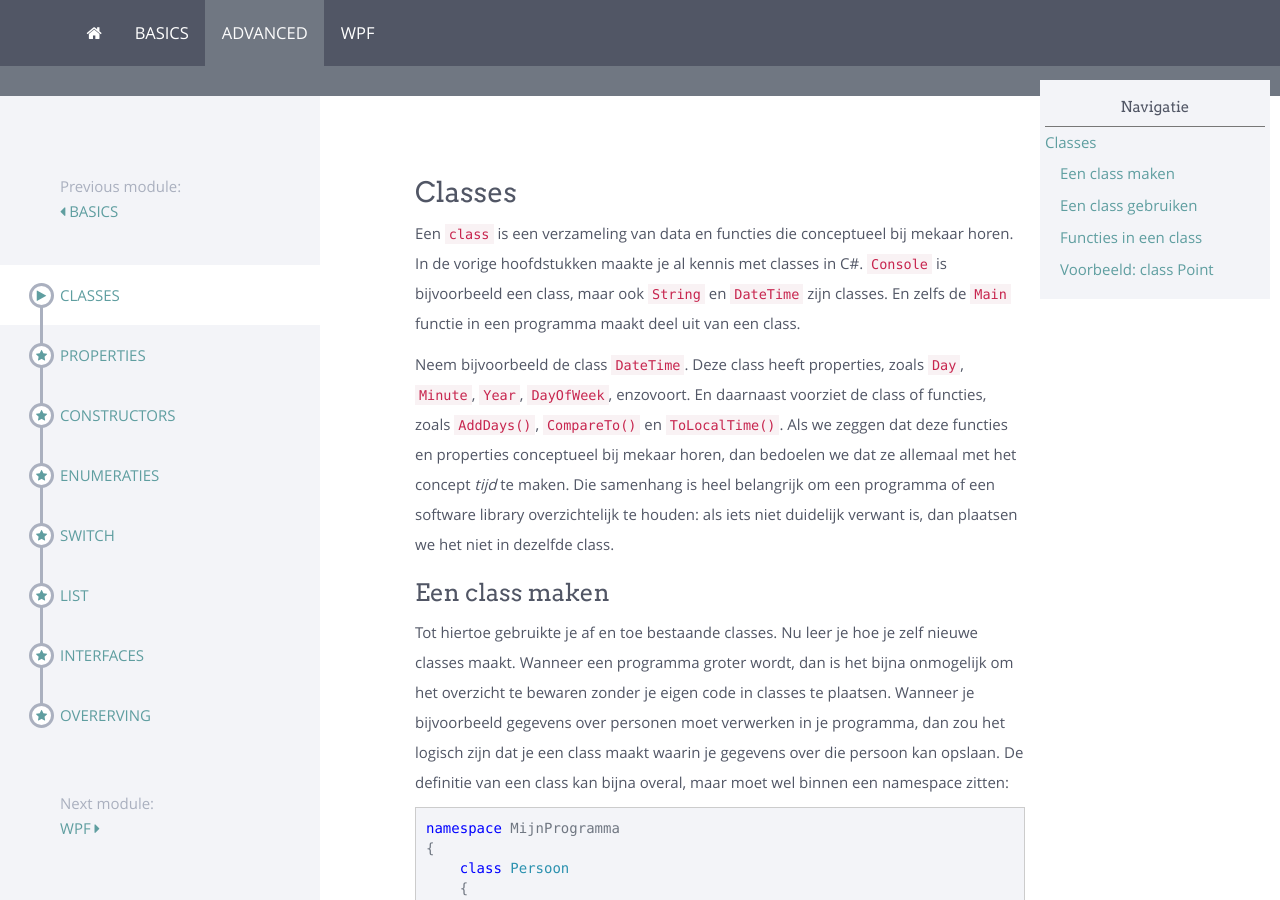
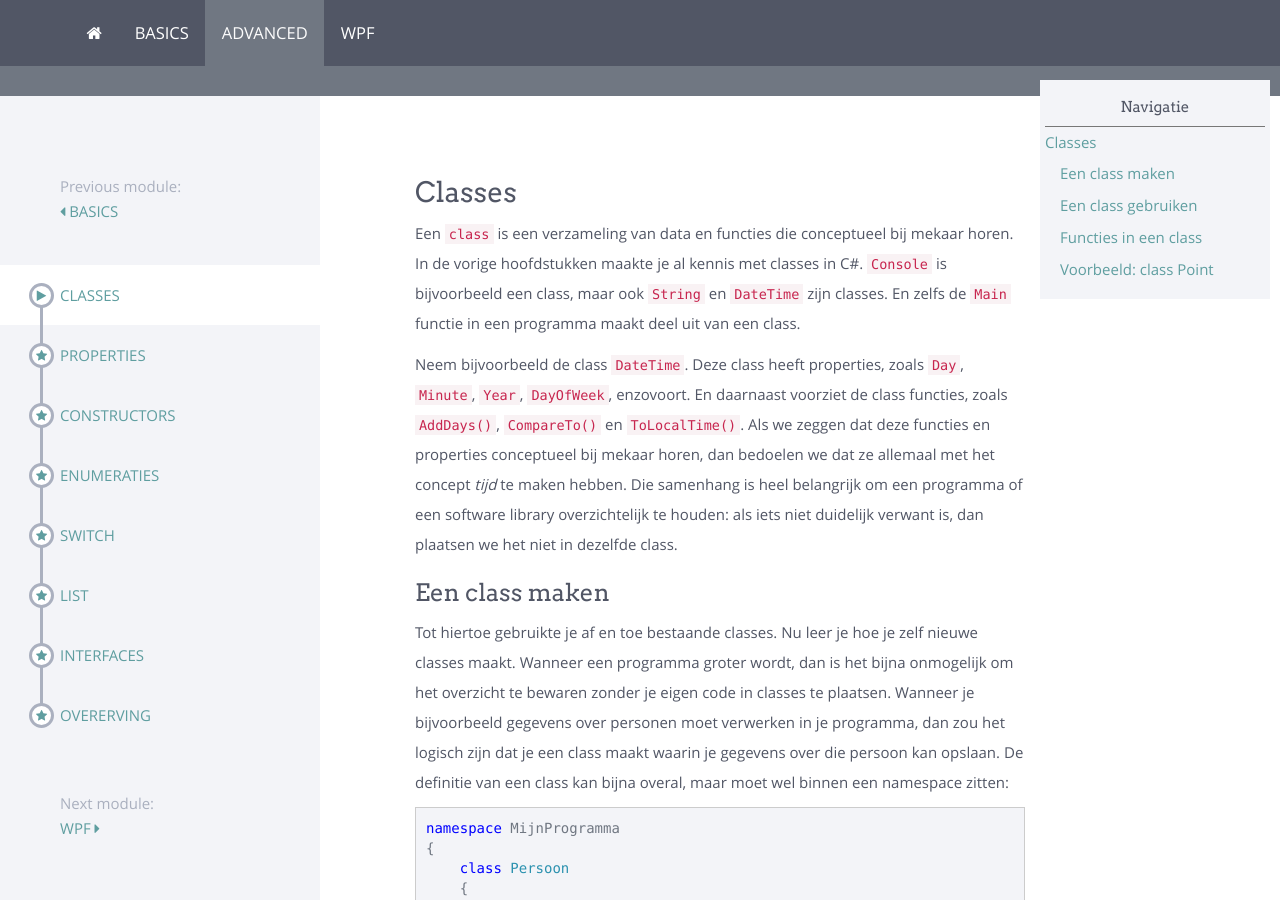
Before and after one commit to sma-it/sma-it.github.io, a Jekyll site: the page built from modules/advanced/_posts/2000-01-01-Class_Intro.md, in a window 1280 px wide and 900 px high. Built offline with Jekyll 4.4.1, drawn with Linux system fonts in a browser that asks for light colours; nearby versions of some CDN libraries; some of the changed text lies outside the part shown.

Commit message:
Corrected typo

```diff
--- a/modules/advanced/_posts/2000-01-01-Class_Intro.md
+++ b/modules/advanced/_posts/2000-01-01-Class_Intro.md
@@ -6,7 +6,7 @@ title: Classes
 
 Een `class` is een verzameling van data en functies die conceptueel bij mekaar horen. In de vorige hoofdstukken maakte je al kennis met classes in C#. `Console` is bijvoorbeeld een class, maar ook `String` en `DateTime` zijn classes. En zelfs de `Main` functie in een programma maakt deel uit van een class.
 
-Neem bijvoorbeeld de class `DateTime`. Deze class heeft properties, zoals `Day`, `Minute`, `Year`, `DayOfWeek`, enzovoort. En daarnaast voorziet de class of functies, zoals `AddDays()`, `CompareTo()` en `ToLocalTime()`. Als we zeggen dat deze functies en properties conceptueel bij mekaar horen, dan bedoelen we dat ze allemaal met het concept *tijd* te maken. Die samenhang is heel belangrijk om een programma of een software library overzichtelijk te houden: als iets niet duidelijk verwant is, dan plaatsen we het niet in dezelfde class.
+Neem bijvoorbeeld de class `DateTime`. Deze class heeft properties, zoals `Day`, `Minute`, `Year`, `DayOfWeek`, enzovoort. En daarnaast voorziet de class functies, zoals `AddDays()`, `CompareTo()` en `ToLocalTime()`. Als we zeggen dat deze functies en properties conceptueel bij mekaar horen, dan bedoelen we dat ze allemaal met het concept *tijd* te maken hebben. Die samenhang is heel belangrijk om een programma of een software library overzichtelijk te houden: als iets niet duidelijk verwant is, dan plaatsen we het niet in dezelfde class.
 
 ## Een class maken
 
```
Also changed, not shown: other parts of modules/advanced/_posts/2000-01-01-Class_Intro.md (+1 -1 lines).
